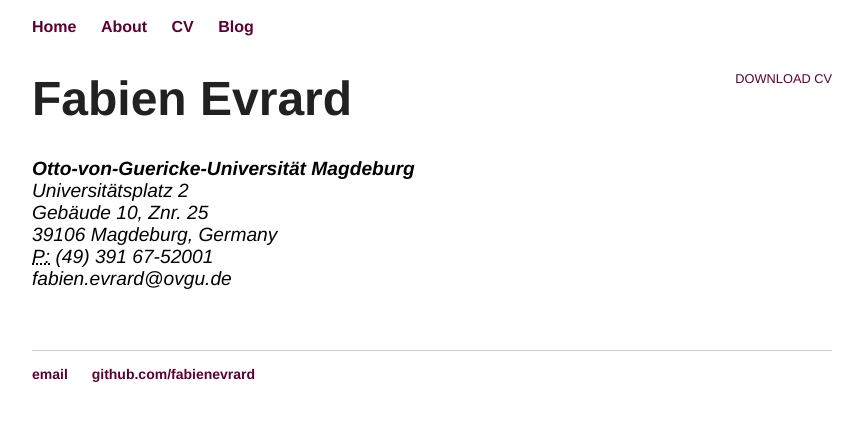
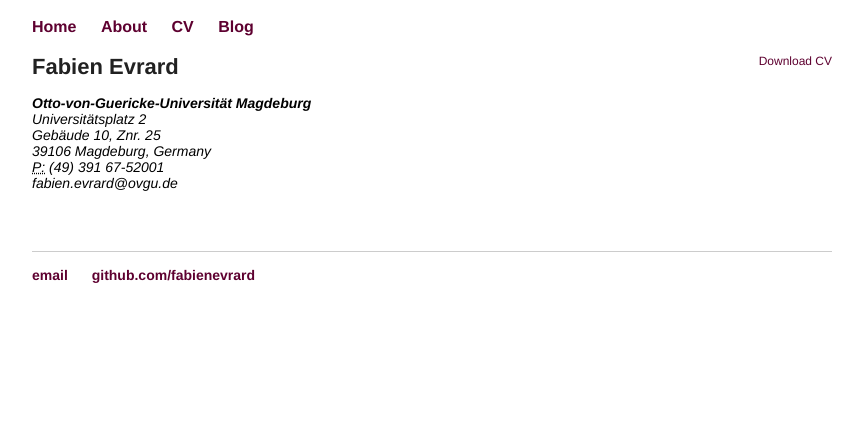
Before and after one commit to fabienevrard/fabienevrard.github.io, a Jekyll site: the page built from cv/index.html, in a window 1280 px wide. Shown: the top 421 px of the page, without its empty margins (208-1071 px from the left). Built offline with Jekyll 4.4.1, drawn with Linux system fonts in a browser that asks for light colours.

Commit message:
Update main.css

```diff
--- a/css/main.css
+++ b/css/main.css
@@ -56,13 +56,32 @@ footer {
 }
 
 /* Blog */
-ul.posts { margin: 20px auto 40px; font-size: 1.5em; }
-ul.posts li { list-style: none; }
+ul.posts {
+	margin: 20px auto 40px;
+	font-size: 14px;
+}
+ul.posts li {
+	list-style: none;
+}
 
 /* CV */
-.cv { margin: 0px 0px 60px; }
-.cv h1 { font-size: 3em; }
-.cv h2 { font-size: 2em; }
-.cv address, .cv .download { font-family: 'Helvetica', 'Arial', 'Sans-Serif'; }
-.cv address, .cv p { font-size: 1.2em; }
-.cv .download { float: right; font-size: .8em; text-transform: uppercase; }
+.cv {
+	margin: 0px 0px 60px;
+}
+.cv h1 {
+	font-size: 22px;
+}
+.cv h2 {
+	font-size: 18px;
+}
+.cv address, .cv .download {
+	font-family: 'Helvetica', 'Arial', 'Sans-Serif';
+}
+.cv address, .cv p {
+	font-size: 14px;
+}
+.cv .download {
+	float: right;
+	font-size: 12px;
+	text-transform: none;
+}
```
